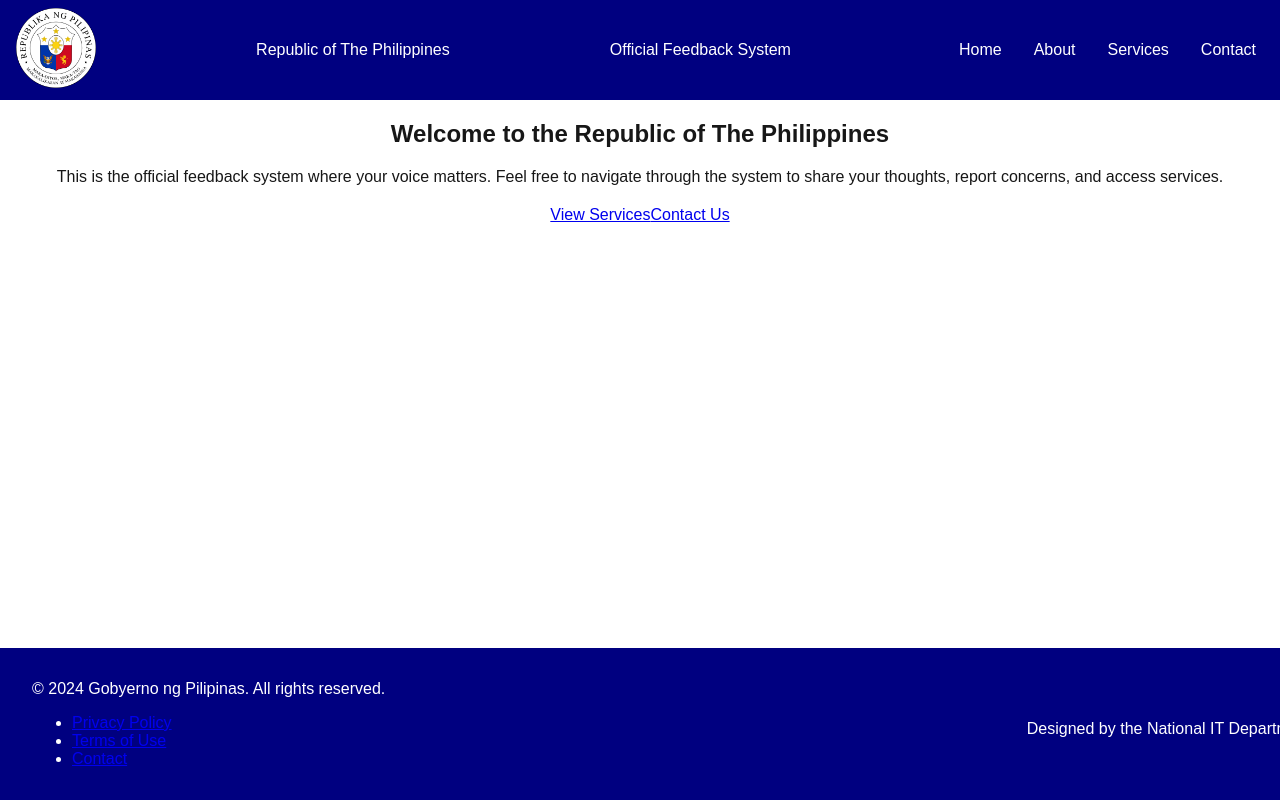
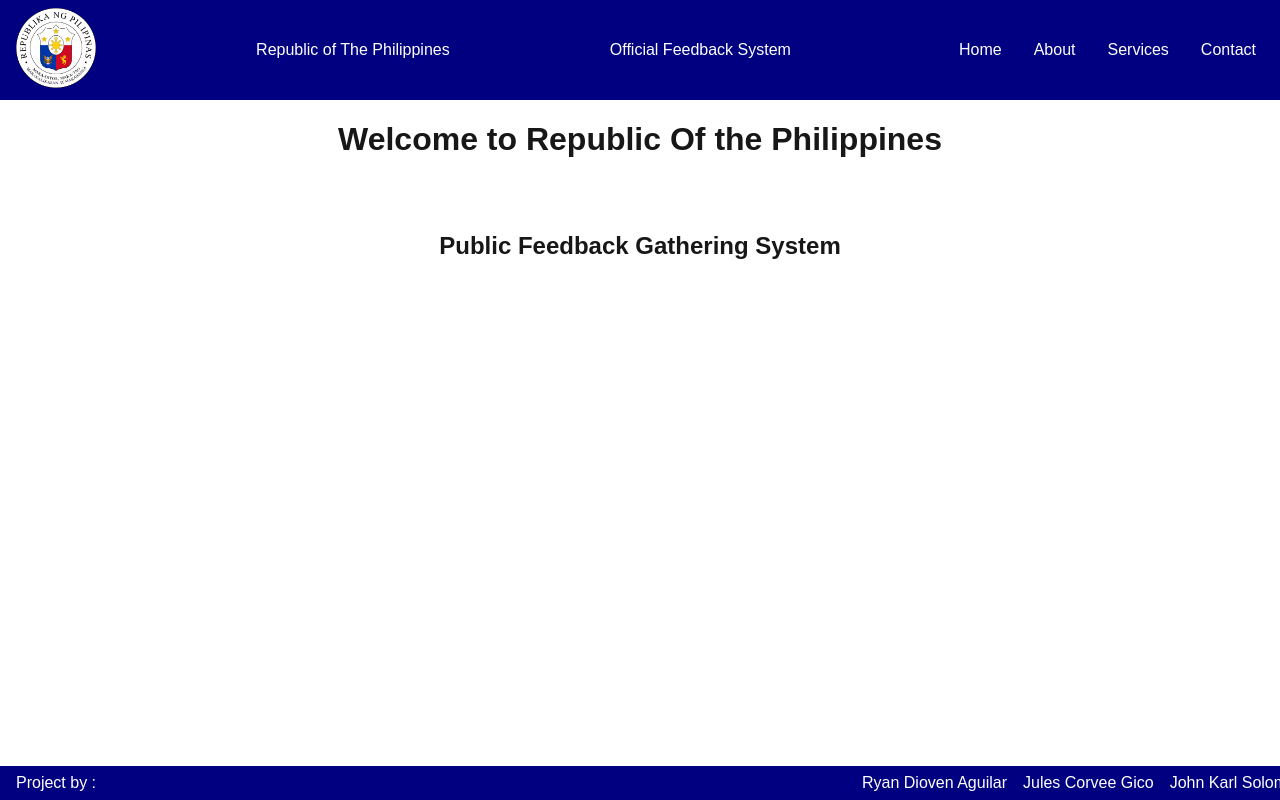
Before and after one commit to Telly-McGuire/feedback-systems-finals, a Next.js app: page / in a window 1280 px wide. Built offline with nearby package versions, Linux system fonts and the light colour scheme.

Commit message:
Reworked the main page

```diff
--- a/app/globals.css
+++ b/app/globals.css
@@ -10,8 +10,7 @@
   --cta-text: white;
 }
 
-html,
-body {
+html,body {
   max-width: 100vw;
   overflow-x: hidden;
   margin: 0;
@@ -74,47 +73,9 @@
   margin-right: 10px;
 }
 
-.main {
-  padding: 2em;
+
+main h1{
   text-align: center;
-}
-
-.welcomeSection {
-  padding: 3em 1em;
-  background-color: var(--background);
-}
-
-.welcomeSection h1 {
-  font-size: 2em;
-  color: var(--foreground);
-  margin-bottom: 0.5em;
-}
-
-.welcomeSection p {
-  font-size: 1.2em;
-  color: grey;
-}
-
-.ctaButtons {
-  display: flex;
-  justify-content: center;
-  gap: 1em;
-  margin-top: 1em;
-}
-
-.ctaButton {
-  text-decoration: none;
-  background-color: var(--cta-bg);
-  color: var(--cta-text);
-  padding: 0.5em 1em;
-  border-radius: 5px;
-  font-size: 1em;
-  transition: background-color 0.3s ease;
-}
-
-.ctaButton:hover {
-  background-color: var(--highlight);
-  color: var(--foreground);
 }
 
 footer {
@@ -123,21 +84,14 @@
   display: flex;
   justify-content: space-between;
   align-items: center;
-  padding: 1em 2em;
+  padding: 0.5em 1em;
   position: fixed;
   bottom: 0;
   width: 100%;
   z-index: 1000;
 }
 
-.footerContent {
-  display: flex;
-  justify-content: space-between;
-  align-items: center;
-  flex-wrap: wrap;
-}
-
-.footerContent ul {
+footer ul{
   list-style: none;
   display: flex;
   gap: 1em;
@@ -145,17 +99,6 @@
   padding: 0;
 }
 
-.footerContent ul li a {
-  text-decoration: none;
-  color: white;
-  transition: color 0.3s ease;
+footer ul li {
+  display: inline;
 }
-
-.footerContent ul li a:hover {
-  color: #f0a500;
-}
-
-.footerContent p,
-.footerContent ul {
-  margin: 0;
-}
--- a/app/page.js
+++ b/app/page.js
@@ -5,7 +5,7 @@
   return (
     <>
       <head>
-        <title>Gobyerno Ng Pilipinas Tangina</title>
+        <title>Gobyerno Ng Pilipinas</title>
       </head>
 
       <nav className={styles.nav}>
@@ -31,31 +31,21 @@
       </nav>
 
       <main className={styles.main}>
-        <section id="home" className={styles.welcomeSection}>
-          <h1 style={{ textAlign: "center" }}>Welcome to the Republic of The Philippines</h1>
-          <p style={{ textAlign: "center" }}>
-            This is the official feedback system where your voice matters. Feel free to navigate through the
-            system to share your thoughts, report concerns, and access services.
-          </p>
-          <div className={styles.ctaButtons} style={{ textAlign: "center", marginTop: "20px" }}>
-            <a href="#services" className={styles.ctaButton}>View Services</a>
-            <a href="#contact" className={styles.ctaButton}>Contact Us</a>
-          </div>
-        </section>
+
+        <h1 style={{textAlign:"center"}}>Welcome to Republic Of the Philippines</h1>
+        <h2 style={{textAlign:"center"}}> Public Feedback Gathering System</h2>
+
       </main>
 
       <footer className={styles.footer}>
-        <div className={styles.footerContent}>
-          <p>© 2024 Gobyerno ng Pilipinas. All rights reserved.</p>
-          <ul className={styles.footerLinks}>
-            <li><a href="#privacy">Privacy Policy</a></li>
-            <li><a href="#terms">Terms of Use</a></li>
-            <li><a href="#contact">Contact</a></li>
-          </ul>
+        <div className={styles.brand} style={{ textAlign: "left" }}>
+          Project by :
         </div>
-        <div style={{ textAlign: "center", marginTop: "10px" }}>
-          <p>Designed by the National IT Department</p>
-        </div>
+        <ul className={styles.navList}>
+          <li>Ryan Dioven Aguilar</li>
+          <li>Jules Corvee Gico</li>
+          <li>John Karl Soloma</li>
+        </ul>
       </footer>
     </>
   );
```
